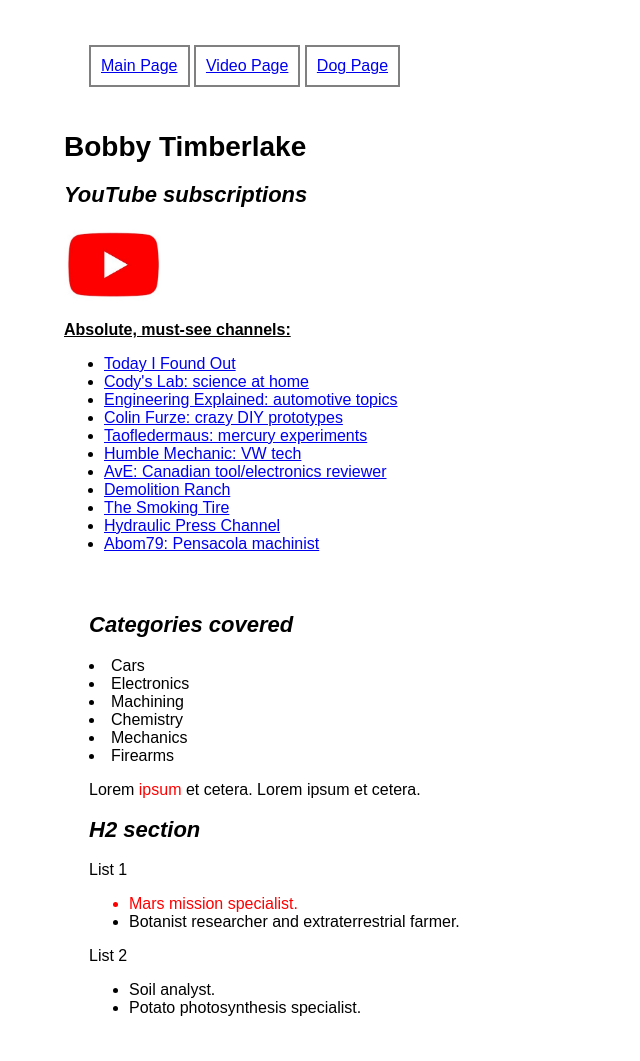
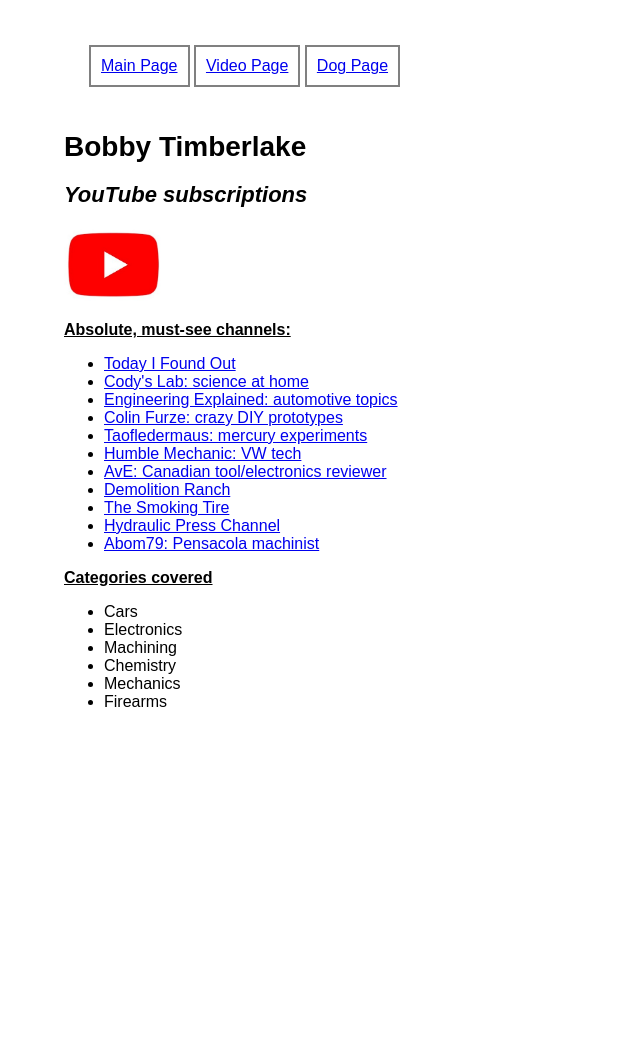
Before and after one commit to btimberlake/hw1, a plain HTML site: page page2.html in a window 1280 px wide. Shown: the whole page, without its empty margins (0-640 px from the left). After the commit the page ends 800 px from the top, so only its background shows below. Drawn offline with Linux system fonts and the light colour scheme.

Commit message:
more formatting

```diff
--- a/page2.html
+++ b/page2.html
@@ -35,35 +35,16 @@
       <li><a href="https://www.youtube.com/channel/UCw3UZn1tcVe7pH3R6C3Gcng">Abom79: Pensacola machinist</a></li>
     </ul>
 
-  <div>
-    <h2>Categories covered</h2>
-    <p>
+    <h3>Categories covered</h3>
+    <ul>
       <li>Cars</li>
       <li>Electronics</li>
       <li>Machining</li>
       <li>Chemistry</li>
       <li>Mechanics</li>
       <li>Firearms</li>
-      <p></p>
-    </p>
-
-    Lorem <span class="important">ipsum</span> et cetera.
-    Lorem <span>ipsum</span> et cetera.
-
-    <h2>H2 section</h2>
-    <p>List 1</p>
-    <ul>
-      <li class="important">Mars mission specialist.</li>
-      <li>Botanist researcher and extraterrestrial farmer.</li>
     </ul>
 
-    <p>List 2</p>
-    <ul>
-      <li>Soil analyst.</li>
-      <li>Potato photosynthesis specialist.</li>
-    </ul>
-
-  </div>
 
   </body>
 </html>
--- a/styles.css
+++ b/styles.css
@@ -23,8 +23,15 @@ div {
 }
 
 span {
-  display: inline-block;
-  /*max-width: 30%;*/
+  /*display: inline-block;
+  max-width: 30%;*/
+}
+
+p {
+  font-family: "Arial";
+  border: solid 2px black;
+  padding: 10px;
+  max-width: 90%;
 }
 
 img {
```
Also changed, not shown: index.html (+1 -1 lines).
